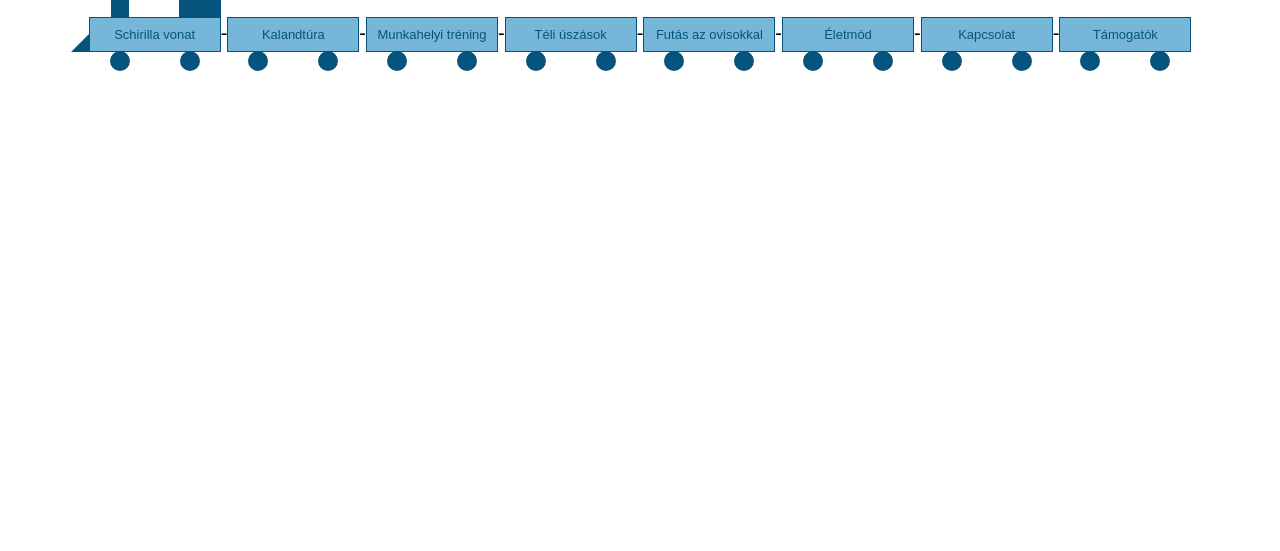
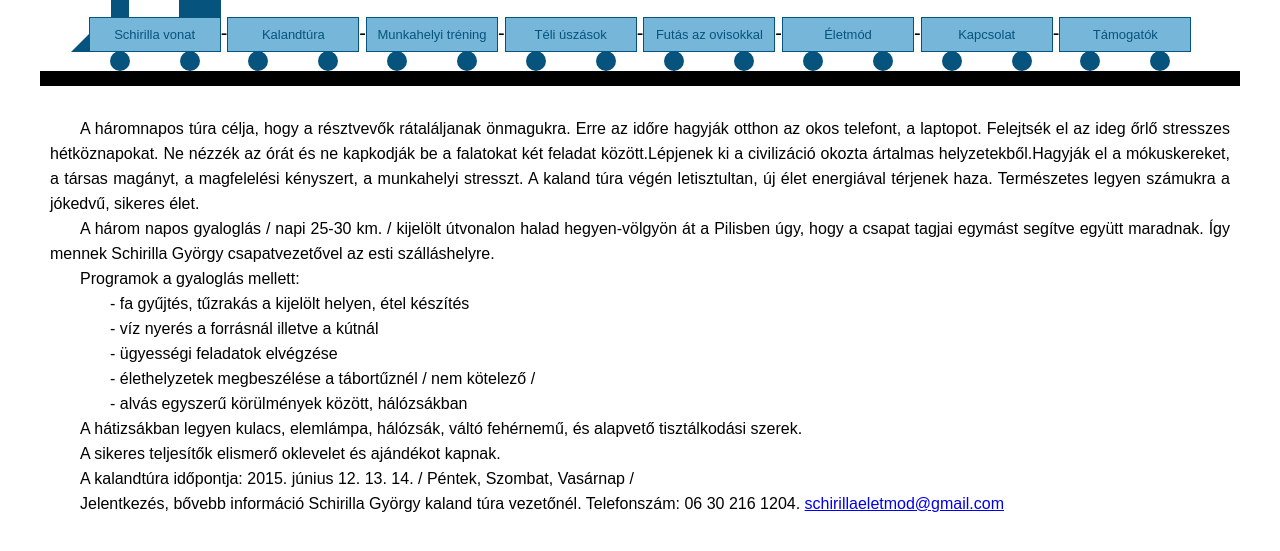
Before and after one commit to benoitrar/Schirilla, a plain HTML site: page index.html in a window 1280 px wide. Shown: the part 143-694 px from the top of the page. Drawn offline with Linux system fonts and the light colour scheme.

Commit message:
Good interim state

```diff
--- a/css/schirilla.less
+++ b/css/schirilla.less
@@ -25,7 +25,7 @@
 @lightBlue: #76B6D8;
 
 body {
-    background-color: #FFF;
+    /*background-color: #ede2ff;*/
     font-family: Arial, 'Helvetica Neue', Helvetica, sans-serif;
     color: #000;
     margin: 20px;
@@ -80,6 +80,8 @@ h1::after, main::before {
             right: 50%;
         }
     }
+    margin-bottom: 30px;
+    border-bottom: 15px solid black;
 }
 
 nav::after {
@@ -101,6 +103,8 @@ nav li {
     position: relative;
     background-color: @lightBlue;
     color: @darkestBlue;
+    margin-bottom: 19px;
+    text-indent: 0;
 }
 
 nav li::before, nav li::after {
@@ -159,7 +163,26 @@ nav li::after {
 }
 
 main {
-    /*background-image: url(../img/schirilla_throwing_water_up_in_the_air.jpg);*/
+    /*background-image: url("file:///D:/prj/Schirilla/img/schirilla_throwing_water_up_in_the_air_middle.jpg");*/
+    /*background-repeat: no-repeat;*/
+    line-height: 25px;
+    /*color: #b638bf;*/
+    margin-top: 100px;
+    padding: 0 10px 20px;
+}
+
+p {
+    text-align: justify;
+    text-indent: 30px;
+}
+
+li {
+    text-indent: 60px;
+    list-style-type: none;
+}
+
+li:before {
+    content: "- ";
 }
 
 #designedBy {
--- a/index.html
+++ b/index.html
@@ -55,6 +55,25 @@
 
             <aside id="quote of the week"></aside>
             <aside id="identity thief"></aside>
+
+            <article id="">
+              <p>A háromnapos túra célja, hogy a résztvevők rátaláljanak önmagukra. Erre az időre hagyják otthon az okos telefont, a laptopot. Felejtsék el az ideg őrlő stresszes hétköznapokat. Ne nézzék az órát és ne kapkodják be a falatokat két feladat között.Lépjenek ki a civilizáció okozta ártalmas helyzetekből.Hagyják el a mókuskereket, a társas magányt, a magfelelési kényszert, a munkahelyi stresszt. A kaland túra végén letisztultan, új élet energiával térjenek haza. Természetes legyen számukra a jókedvű, sikeres élet.</p>
+              <p>A három napos gyaloglás / napi 25-30 km. /  kijelölt útvonalon halad hegyen-völgyön át a Pilisben úgy, hogy a csapat tagjai egymást segítve együtt maradnak. Így mennek Schirilla György csapatvezetővel az esti szálláshelyre.</p>
+              <p>Programok a gyaloglás mellett:
+                  <ul>
+                  <li>fa gyűjtés, tűzrakás a kijelölt helyen, étel készítés</li>
+                  <li>víz nyerés a forrásnál illetve a kútnál</li>
+                  <li>ügyességi feladatok elvégzése</li>
+                  <li>élethelyzetek megbeszélése a tábortűznél / nem kötelező /</li>
+                  <li>alvás egyszerű körülmények között, hálózsákban</li>
+                  </ul>
+              </p>
+              <p>A hátizsákban legyen kulacs, elemlámpa, hálózsák, váltó fehérnemű, és alapvető tisztálkodási szerek.</p>
+              <p>A sikeres teljesítők elismerő oklevelet és ajándékot kapnak.</p>
+              <p>A kalandtúra időpontja: 2015. június 12. 13. 14. / Péntek, Szombat, Vasárnap /</p>
+              <p>Jelentkezés, bővebb információ Schirilla György kaland túra vezetőnél. Telefonszám: 06 30 216 1204. <a href="mailto:schirillaeletmod@gmail.com?Subject=Kalandtúra" target="_top">schirillaeletmod@gmail.com</a></p>
+              <!--<p>a</p><p>a</p><p>a</p><p>a</p><p>a</p><p>a</p><p>a</p><p>a</p><p>a</p><p>a</p><p>a</p><p>a</p><p>a</p><p>a</p><p>a</p><p>a</p><p>a</p><p>a</p>-->
+            </article>
         </main>
 
         <!--<a href="#top" id="back-to-top" class="fa fa-chevron-circle-up fa-2x"></a>-->
```
